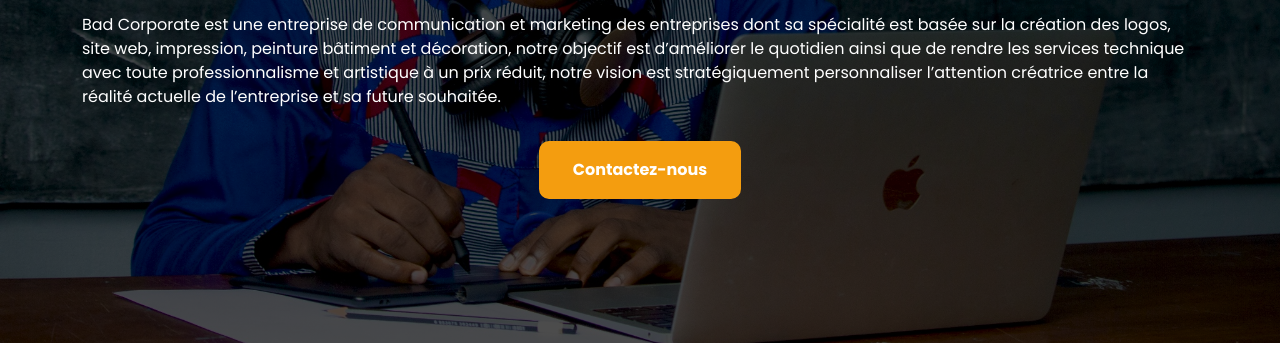
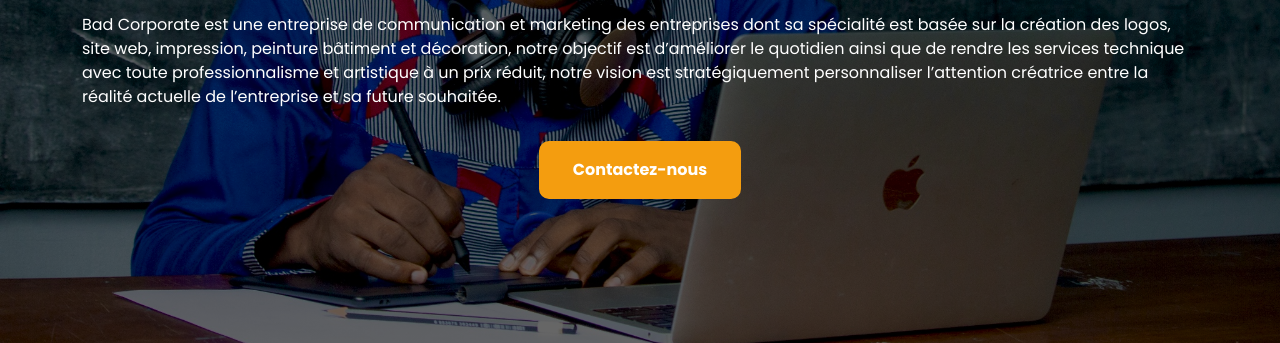
Before and after one commit to JoeMayinzi/coming-soon-bad, a website built with Parcel: page index.html in a window 1280 px wide. Shown: the part 457-800 px from the top of the page. Built offline with nearby package versions, Linux system fonts and the light colour scheme.

Commit message:
opacity fixing

```diff
--- a/css/main.css
+++ b/css/main.css
@@ -1,6 +1,6 @@
 body {
   font-family: "Poppins", sans-serif;
-  background-image: linear-gradient(rgba(0, 0, 0, 0.7), rgba(0, 0, 0, 0.7)),
+  background-image: linear-gradient(rgba(0, 0, 0, 0.6), rgba(0, 0, 0, 0.6)),
     url("/img/IMG_1861.jpg");
   background-size: cover;
   background-position: center;
```
